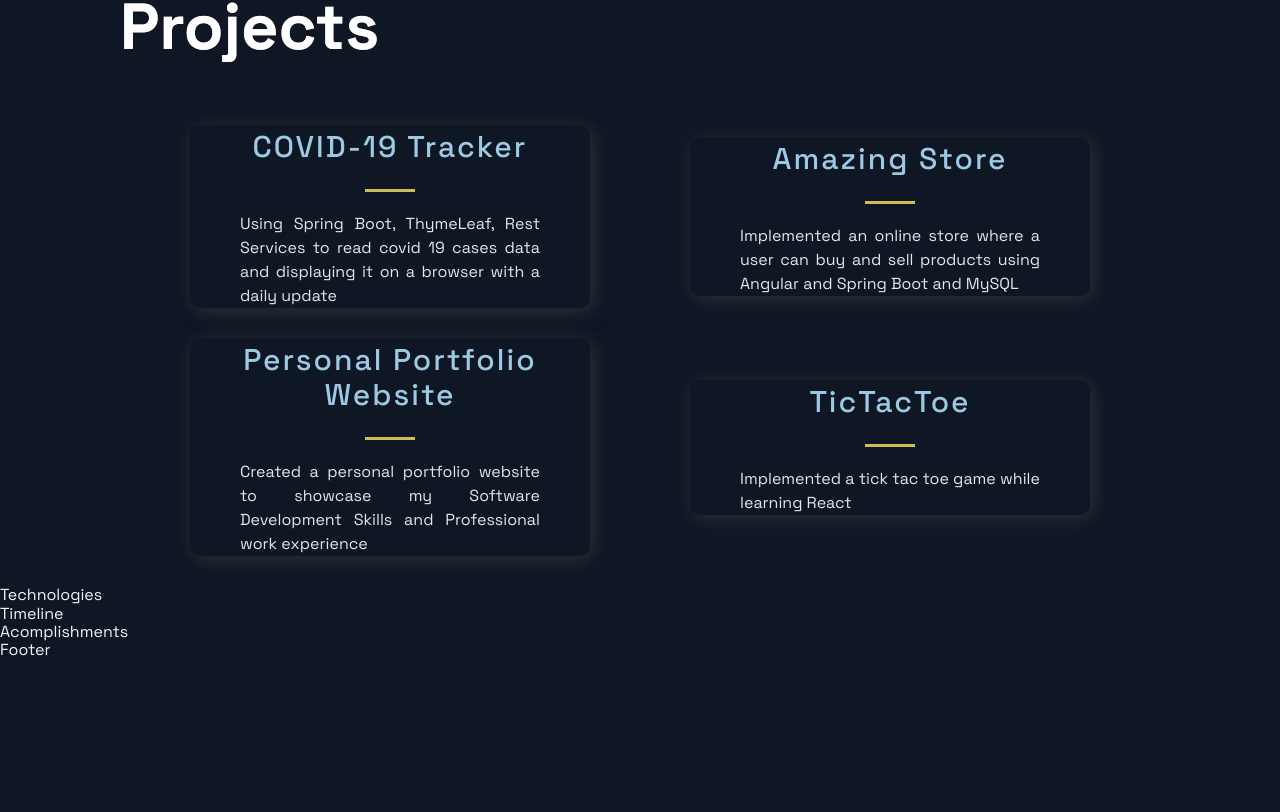
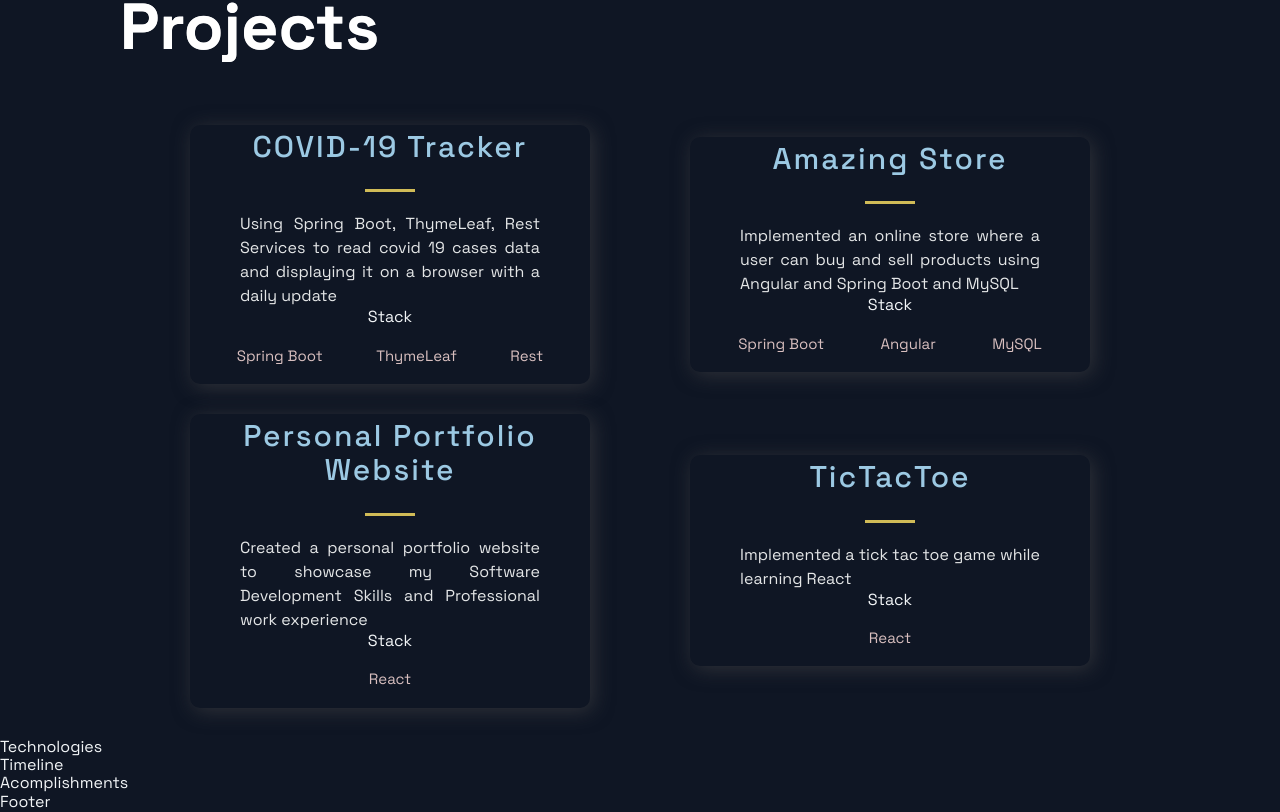
Before and after one commit to Kashif-khannn/portfolio_website-STARTER, a Next.js app: page / in a window 1280 px wide. Shown: the part 710-1522 px from the top of the page. Before the commit the page ends 1370 px from the top, so only its background shows below. Built offline with nearby package versions, Linux system fonts and the light colour scheme.

Commit message:
commit to master

```diff
--- a/src/components/Projects/Projects.js
+++ b/src/components/Projects/Projects.js
@@ -31,6 +31,14 @@ const Projects = (props) => (
             <Hr />
           </TitleContent>
           <CardInfo>{description}</CardInfo>
+          <div>
+            <TitleContent>Stack</TitleContent>
+            <TagList>
+              {tags.map((tag, i) => (
+                <Tag key={i}>{tag}</Tag>
+              ))}
+            </TagList>
+          </div>
         </BlogCard>
       ))}
     </GridContainer>
```
